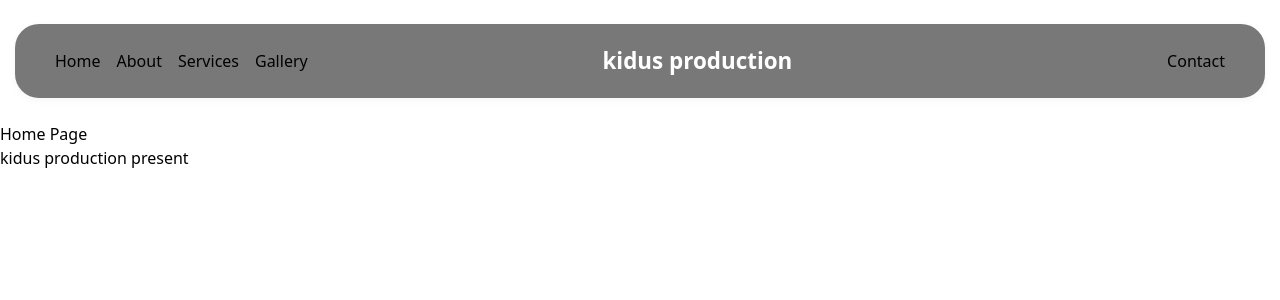
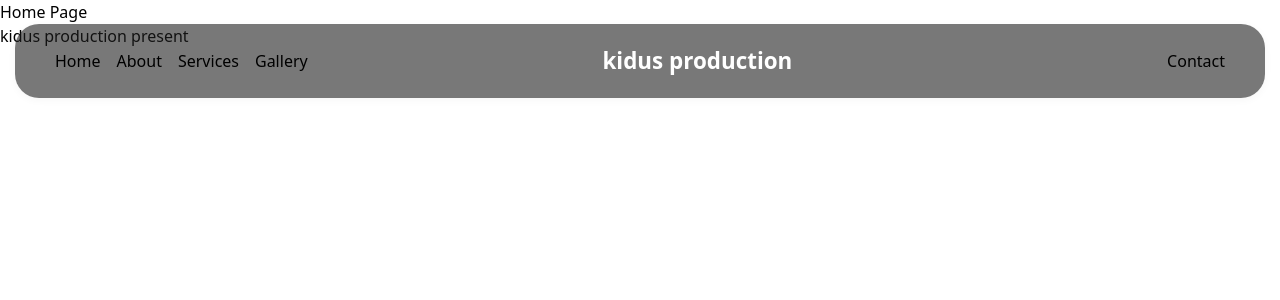
Before and after one commit to anon381/kidus-production, a Next.js app: page / in a window 1280 px wide. Shown: the top 300 px of the page. Built offline with nearby package versions, Linux system fonts and the light colour scheme.

Commit message:
Update layout: make Navbar fixed with high z-index and children start at top

```diff
--- a/src/app/layout.tsx
+++ b/src/app/layout.tsx
@@ -9,9 +9,13 @@ export const metadata = {
 export default function RootLayout({ children }: { children: React.ReactNode }) {
   return (
     <html lang="en">
-      <body>
-        <Navbar />
-        {children}
+      <body style={{ margin: 0, padding: 0 }}>
+        <div style={{ position: "fixed", top: 0, left: 0, width: "100vw", zIndex: 100 }}>
+          <Navbar />
+        </div>
+        <div style={{ position: "relative", zIndex: 1, width: "100vw", minHeight: "100vh", paddingTop: "0" }}>
+          {children}
+        </div>
       </body>
     </html>
   );
```
